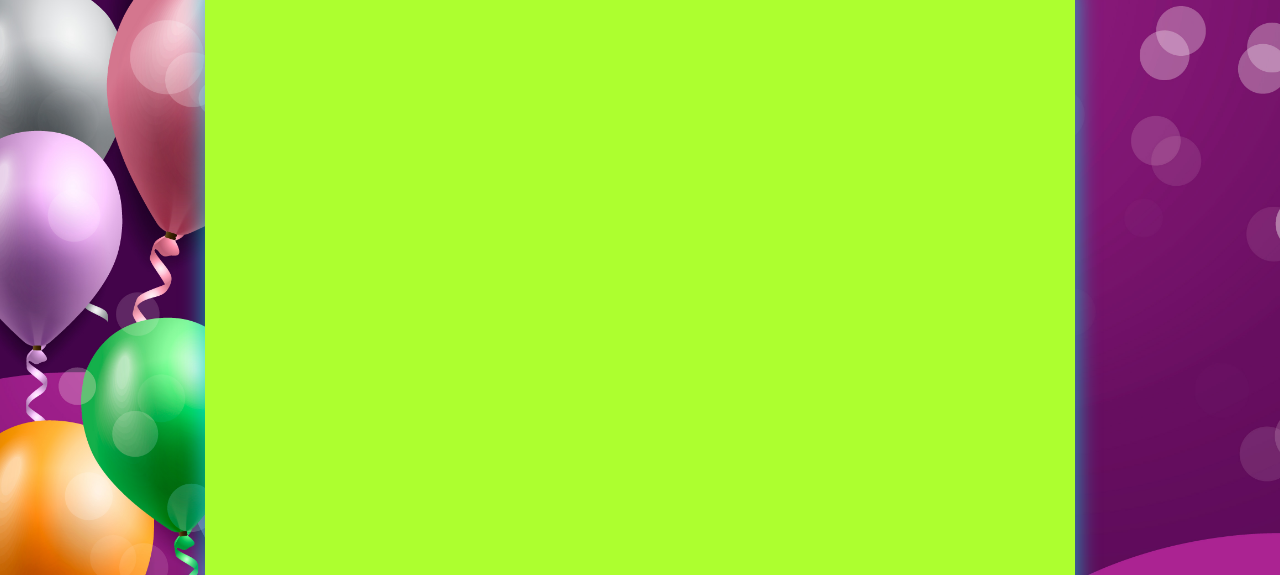
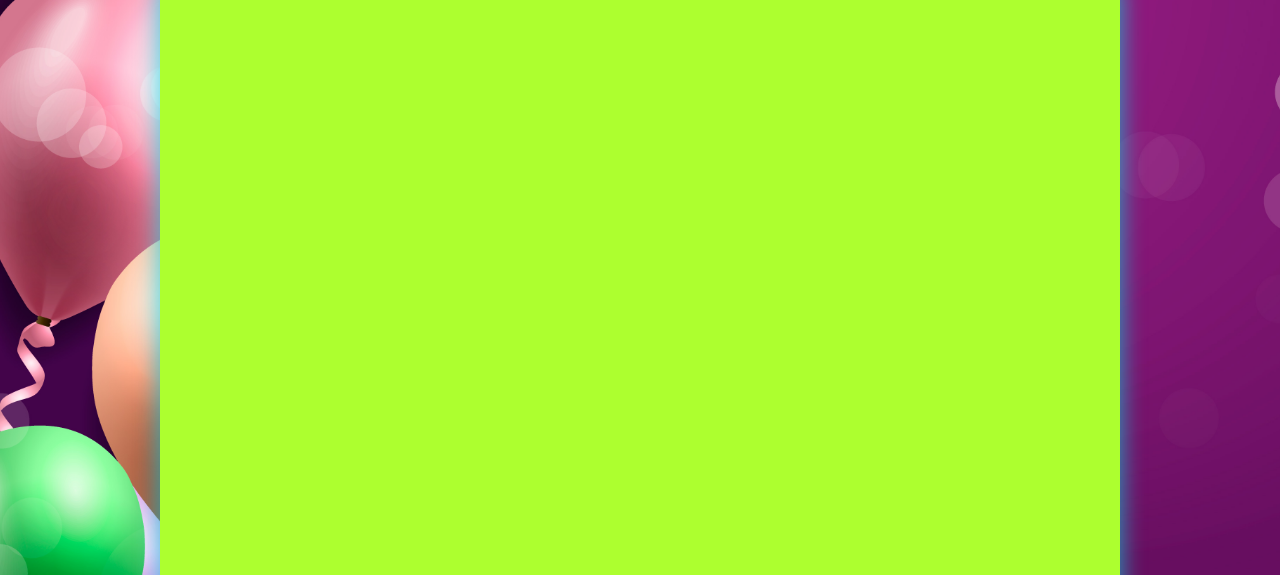
Before and after one commit to attaankvb/attaankvb.github.io, a plain HTML site: page turning.html in a window 1280 px wide. Shown: the part 80-655 px from the top of the page. Drawn offline with Linux system fonts and the light colour scheme.

Commit message:
Update width and aspect ratio in turning.html

```diff
--- a/turning.html
+++ b/turning.html
@@ -27,8 +27,8 @@ body {
     margin:2px;
     border-radius:9px;
     transition: transform ease-in-out 1s;
-    width: 68vw;
-    aspect-ratio: 4 / 6;
+    width: 75vw;
+    aspect-ratio: 4 / 7;
     height: auto;
     transform-style: preserve-3d;
     position: relative;
@@ -41,8 +41,8 @@ body {
 #front1 ,#front2 {
     display:flex;
     left:0px;
-    width: 68vw;
-    aspect-ratio: 4 / 6;
+    width: 75vw;
+    aspect-ratio: 4 / 7;
     height: auto;
     border-radius:9px;
     position:absolute;
@@ -55,8 +55,8 @@ body {
 #text1 , #text2 {
     left:0px;
     border-radius: 9px;
-    width: 68vw;
-    aspect-ratio: 4 / 6;
+    width: 75vw;
+    aspect-ratio: 4 / 7;
     height: auto;
     backface-visibility: hidden;
     transform: rotateY(0deg);
@@ -91,8 +91,8 @@ body {
 
 #front1 img , #front2 img {
 
-    width: 68vw;
-    aspect-ratio: 4 / 6;
+    width: 75vw;
+    aspect-ratio: 4 / 7;
     height: auto;
     object-fit: cover;
 }
```
